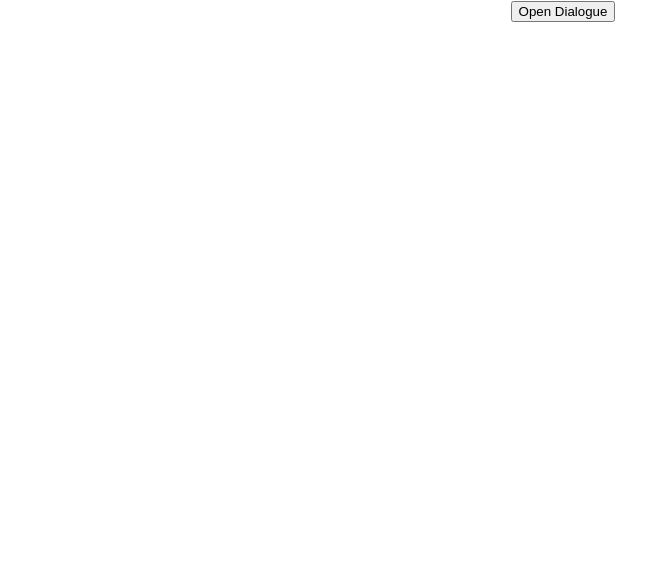
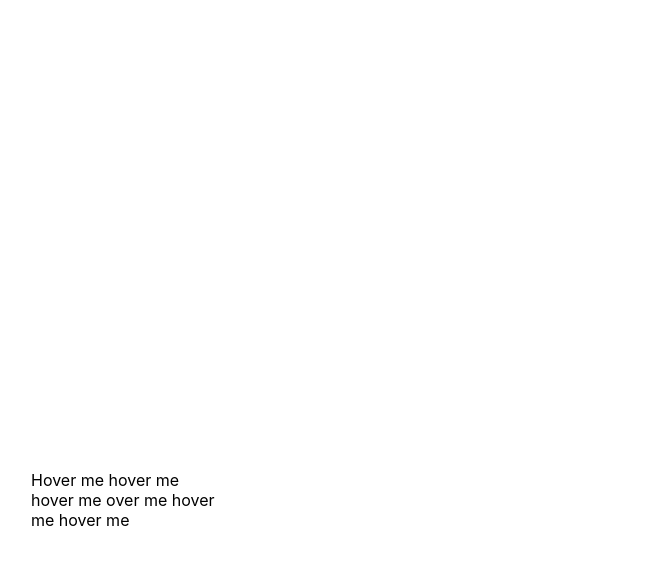
Before and after one commit to Jonathan-Wong-Code/web_components, a React (Create React App) app: page / in a window 1280 px wide. Shown: the top 564 px of the page, without its empty margins (77-723 px from the left). Built offline with nearby package versions, Linux system fonts and the light colour scheme.

Commit message:
Fix tooltip tests

```diff
--- a/src/App.tsx
+++ b/src/App.tsx
@@ -1,18 +1,26 @@
 import React from 'react';
 import logo from './logo.svg';
 import './App.css';
-import { Flyout } from '../src/components/Flyout/Flyout';
+import Tooltip from '../src/components/Tooltip/Tooltip';
 function App() {
-  const [isOpen, setIsOpen] = React.useState(false);
 
   return (
-    <div className="App">
-      <button onClick={() => setIsOpen(true)}>Open Dialogue</button>
-      <Flyout isOpen={isOpen} onClose={() => setIsOpen(false)}>
-        <h2>Hello world</h2>
-      </Flyout>
+    <>
+      <div style={{ width: 300, height: 1000, display: 'flex', alignItems: 'center' }}>
+        <div style={{ marginLeft: '100px' }}>
+          <Tooltip tooltipContent={
+            <div>
+              <p style={{ margin: 0 }}>This is how it looks when you set preferredPosition explicitly to below.</p>,
+          </div>}
 
-    </div>
+            preferredPosition='left'>
+            <div>
+              <p style={{ margin: 0 }}>Hover me hover me hover me over me hover me hover me</p>
+            </div>
+          </Tooltip>
+        </div>
+      </div>
+    </>
   );
 }
 
--- a/src/components/Tooltip/Tooltip.tsx
+++ b/src/components/Tooltip/Tooltip.tsx
@@ -6,7 +6,6 @@ import { Position } from './types';
 
 export interface ITooltip {
   children: React.ReactElement;
-  content: string;
   preferredPosition?: Position;
   tooltipContent: React.ReactElement;
 }
--- a/src/components/Tooltip/TooltipComponent.tsx
+++ b/src/components/Tooltip/TooltipComponent.tsx
@@ -86,6 +86,7 @@ const TooltipComponent =
 
     return (
       <Container
+        data-testid='tooltip-container'
         onMouseLeave={closeTooltip}
         onMouseOver={handleOpenTooltip}
         ref={tooltipContainerRef}
--- a/src/components/Tooltip/TooltipContainer.tsx
+++ b/src/components/Tooltip/TooltipContainer.tsx
@@ -25,7 +25,7 @@ const TooltipContext = createContext<ITooltipContext>({
   closeTooltip: () => null
 });
 
-export const useTooltip = ():ITooltipContext => {
+export const useTooltip = (): ITooltipContext => {
   const context = useContext(TooltipContext);
   if (!context) {
     throw new Error('Must use tooltip components inside the tooltip container');
@@ -50,8 +50,9 @@ export const TooltipContainer = ({ children }: ITooltipContainer): JSX.Element =
 
   const openTooltip = useCallback(() => setShowTooltip(true), []);
   const closeTooltip = useCallback(() => setShowTooltip(false), []);
+  const showTooltipValue = useMemo(() => showTooltip, [showTooltip])
 
-  useCloseOnEscape(showTooltip, closeTooltip);
+  useCloseOnEscape(showTooltipValue, closeTooltip);
 
   const value = useMemo(() =>
     ({ showTooltip, openTooltip, closeTooltip, coords, setCoords }), [showTooltip, closeTooltip, openTooltip, coords]);
--- a/src/components/Tooltip/css.ts
+++ b/src/components/Tooltip/css.ts
@@ -28,14 +28,12 @@ const getContentPosition = (
       left: ${coords.left - contentWidth}px;
     `;
     // Right
-  } else if (
-    preferredPosition === 'right' &&
-    coords.left &&
-    tooltipLabelWidth
-  ) {
+  } else if (preferredPosition === 'right') {
     return `
       top: ${coords.top}px;
-      left: ${coords.left + tooltipLabelWidth}px;
+      left: ${
+        coords.left && tooltipLabelWidth && coords.left + tooltipLabelWidth
+      }px;
       padding-left: 8px;
     `;
   }
```
Also changed, not shown: 2 other files (tests, documents, lock files or other folders).
